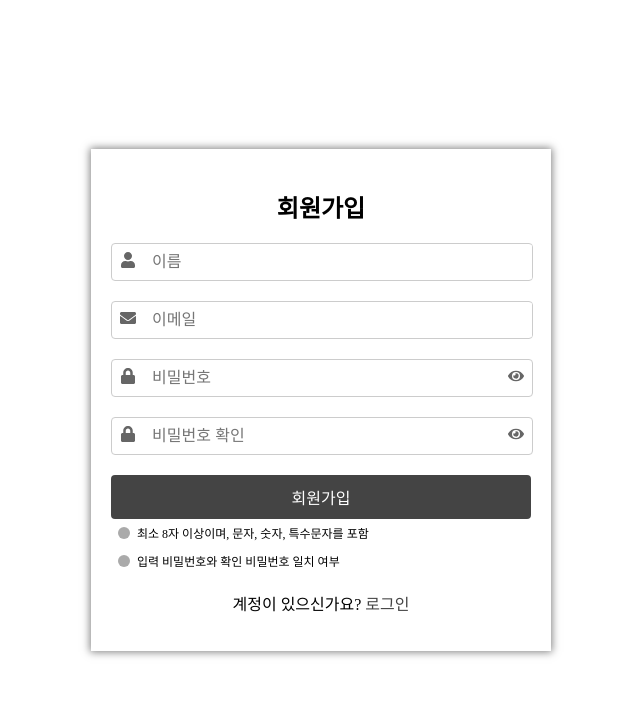
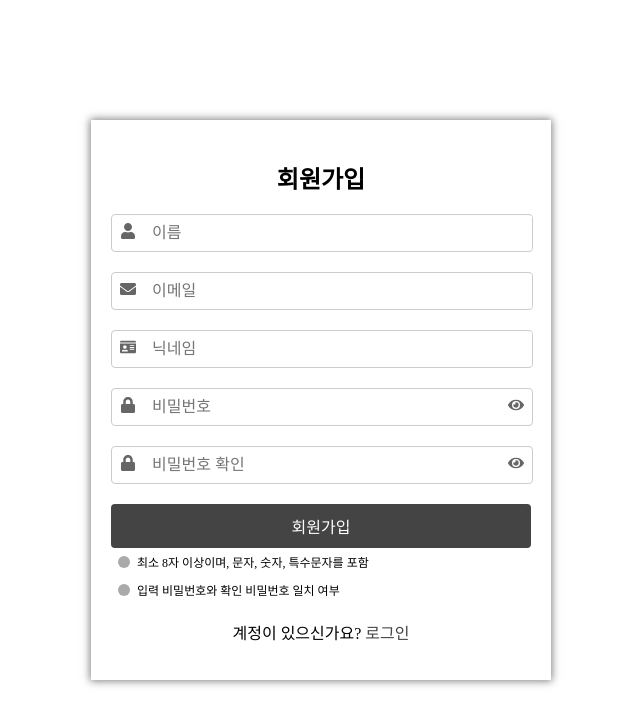
Before and after one commit to woor1668/CharChat, a React (Vite) app in the folder Front/: page /register in a window 1280 px wide. Shown: the top 724 px of the page, without its empty margins (319-959 px from the left). Built offline with nearby package versions, Linux system fonts and the light colour scheme; no server answers.

Commit message:
register add nickname

```diff
--- a/Front/src/hooks/UseAuthForm.ts
+++ b/Front/src/hooks/UseAuthForm.ts
@@ -8,6 +8,7 @@ import { usePasswordValidation } from "./UsePasswordValidation";
 export function useRegisterForm() {
   const [name, setName] = useState("");
   const [email, setEmail] = useState("");
+  const [nickName, setNickName] = useState("");
   const [loading, setLoading] = useState(false);
   const { showAlert } = usePopup();
   const navigate = useNavigate();
@@ -30,7 +31,7 @@ export function useRegisterForm() {
       if (!loading) {
           try {
               setLoading(true);
-              await registerUser(name, email, password);
+              await registerUser(name, email, nickName, password);
               await showAlert({ message: "회원가입 성공하였습니다.", header: "성공" });
               navigate("/login");
           } catch (err) {
@@ -44,6 +45,7 @@ export function useRegisterForm() {
   return {
       name, setName,
       email, setEmail,
+      nickName, setNickName,
       password, setPassword,
       showPassword, setShowPassword,
       rePassword, setRePassword,
--- a/Front/src/pages/Register.tsx
+++ b/Front/src/pages/Register.tsx
@@ -1,10 +1,10 @@
 import { InputWrapper, Input, Button, Wrapper, Form, IconWrapper, Container, StyledLink } from "@styles/AuthStyles";
-import { FaUser, FaEnvelope } from "react-icons/fa";
+import { FaUser, FaEnvelope, FaIdCard  } from "react-icons/fa";
 import { useRegisterForm } from "@hooks/UseAuthForm";
 import PasswordInput, { PasswordForm } from "@components/Password";
 
 export default function Register() {
-  const { name, setName, email, setEmail,
+  const { name, setName, email, setEmail, nickName, setNickName,
           password, setPassword, showPassword, setShowPassword,
           rePassword, setRePassword, showRePassword, setShowRePassword,
           isValPw, isCfPw, handleSubmit
@@ -23,6 +23,11 @@ export default function Register() {
           <InputWrapper>
             <IconWrapper><FaEnvelope /></IconWrapper>
             <Input type="email" placeholder="이메일" value={email} onChange={(e) => setEmail(e.target.value)} required />
+          </InputWrapper>
+
+          <InputWrapper>
+            <IconWrapper><FaIdCard /></IconWrapper>
+            <Input type="nickname" placeholder="닉네임" value={nickName} onChange={(e) => setNickName(e.target.value)} required maxLength={10}/>
           </InputWrapper>
 
           <PasswordInput
--- a/Front/src/services/AuthService.ts
+++ b/Front/src/services/AuthService.ts
@@ -4,11 +4,12 @@ interface AuthResponse {
 }
 
 // 회원가입 API
-export const registerUser = async (name: string, email: string, pw: string) => {
+export const registerUser = async (name: string, email: string, nickName: string, pw: string) => {
   try {
     const response = await api.post<AuthResponse>("/auth/register", {
       name,
       email,
+      nickName,
       pw,
       agent : 'local'
     });
```
Also changed, not shown: 2 other files (tests, documents, lock files or other folders).
